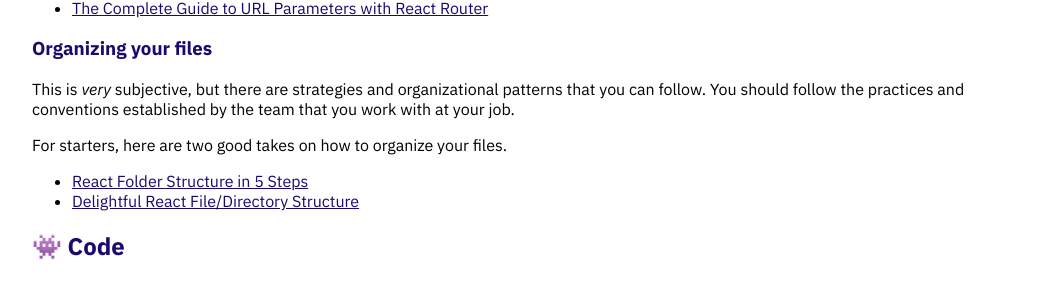
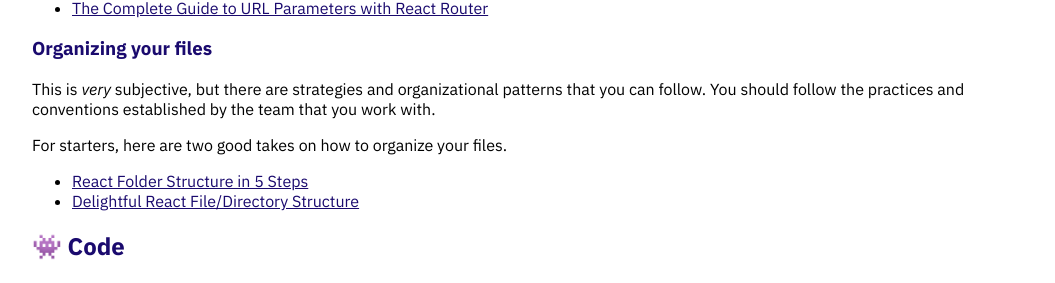
Before and after one commit to Momentum-Team-15/momentum-team-15.github.io, a Jekyll site: the page built from _posts/2022-11-17-fe-react-router.md, in a window 1280 px wide. Shown: the part 902-1185 px from the top of the page, without its empty margins (112-1167 px from the left). Built offline with Jekyll 4.4.1, drawn with Linux system fonts in a browser that asks for light colours; nearby versions of some CDN libraries.

Commit message:
Minor edits

```diff
--- a/_posts/2022-11-17-fe-react-router.md
+++ b/_posts/2022-11-17-fe-react-router.md
@@ -34,7 +34,7 @@ You should have detailed wireframes and a user flow outline, and components for
 
 ### Organizing your files
 
-This is _very_ subjective, but there are strategies and organizational patterns that you can follow. You should follow the practices and conventions established by the team that you work with at your job.
+This is _very_ subjective, but there are strategies and organizational patterns that you can follow. You should follow the practices and conventions established by the team that you work with.
 
 For starters, here are two good takes on how to organize your files.
 
```
Also changed, not shown: _posts/2022-11-17-be-project-progress.md (+1 -1 lines).
